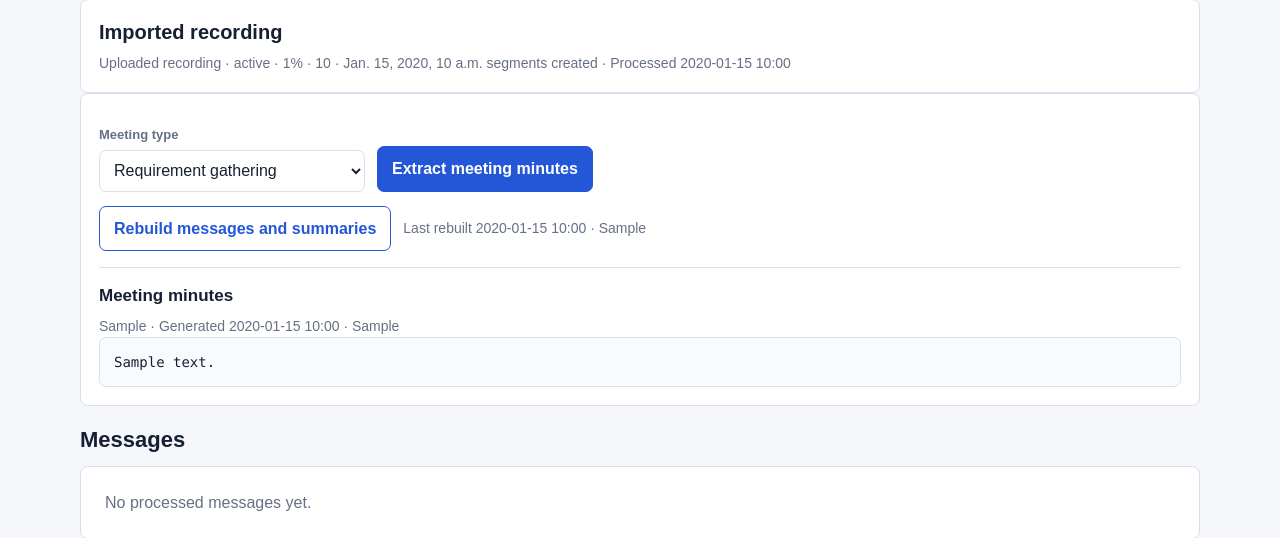
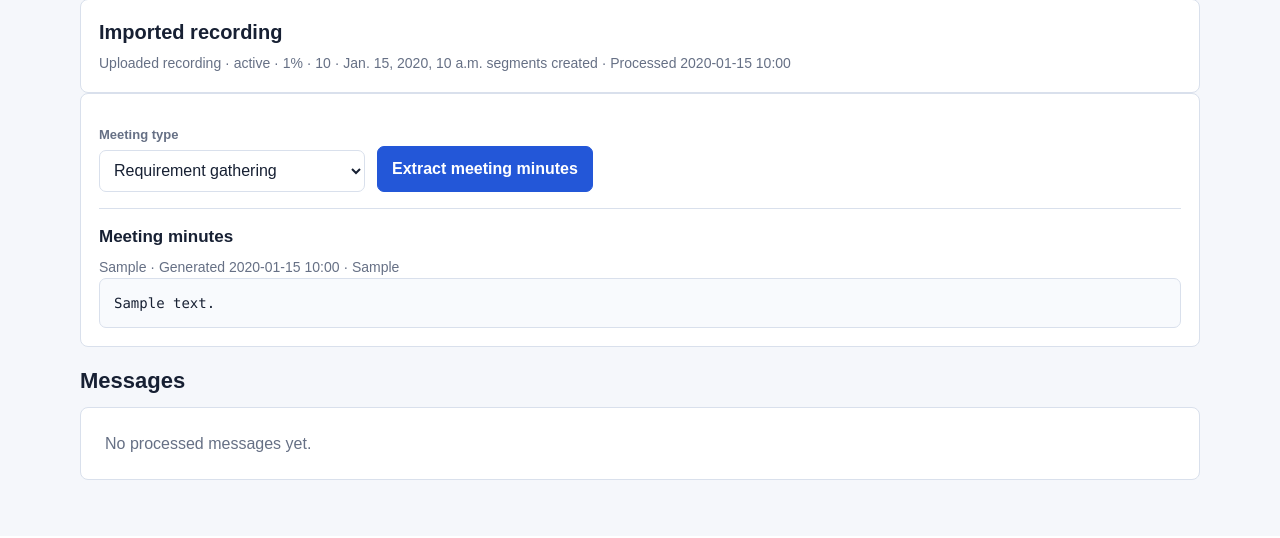
Before and after one commit to ibrahimgha/android-meeting-transcribe-backend, a Django app: template meetings/templates/meetings/meeting_detail.html in a window 1280 px wide. Shown: the part 348-886 px from the top of the page. After the commit the page ends 828 px from the top, so only its background shows below. Run offline with Django 5.2, Linux system fonts and the light colour scheme; tables that the repository leaves empty hold one stand-in row (values such as "Sample post"); the template is opened without the code that fills it: values that come from a table or form of the project are taken from there, most other values are stand-ins (such as "Sample title", 1, 10 or a date in 2020); data that the repository does not hold is empty.

Commit message:
Remove rebuild messages button from detail page

```diff
--- a/meetings/templates/meetings/meeting_detail.html
+++ b/meetings/templates/meetings/meeting_detail.html
@@ -97,17 +97,6 @@
             {{ minutes_form.meeting_type }}
         </div>
         <button type="submit">Extract meeting minutes</button>
-    </form>
-
-    <form class="actions" method="post" action="{% url 'web-generate-outputs' meeting.id %}">
-        {% csrf_token %}
-        <button class="secondary" type="submit">Rebuild messages and summaries</button>
-        {% if meeting.output_generated_at %}
-            <span class="meta">
-                Last rebuilt {{ meeting.output_generated_at|date:"Y-m-d H:i" }}
-                {% if meeting.output_model %} · {{ meeting.output_model }}{% endif %}
-            </span>
-        {% endif %}
     </form>
 
     {% if meeting.minutes_last_error %}
--- a/meetings/tests.py
+++ b/meetings/tests.py
@@ -845,6 +845,7 @@
         self.assertContains(response, "Processed meeting")
         self.assertContains(response, "Processing progress")
         self.assertContains(response, "Extract meeting minutes")
+        self.assertNotContains(response, "Rebuild messages and summaries")
         self.assertContains(response, "Paste in proposal generator")
         self.assertContains(response, "proposal-engine-vm8.bit68-infra.com/requirements-to-pdf/form/")
         self.assertContains(response, 'window.open(destination, "_blank"', html=False)
```
